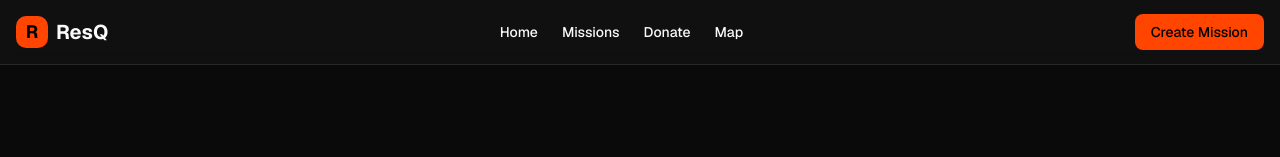
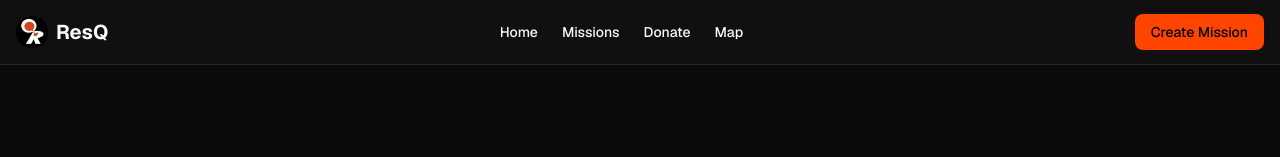
Before and after one commit to cjclarenceretiza/Project-ResQ, a Next.js app: page / in a window 1280 px wide. Shown: the top 157 px of the page. Built offline with nearby package versions, Linux system fonts and the light colour scheme.

Commit message:
logo added

```diff
--- a/components/navigation.tsx
+++ b/components/navigation.tsx
@@ -1,6 +1,7 @@
 "use client"
 
 import Link from "next/link"
+import Image from "next/image"
 import { Button } from "@/components/ui/button"
 import { Menu } from "lucide-react"
 import { useState } from "react"
@@ -13,10 +14,13 @@ export function Navigation() {
       <div className="container mx-auto px-4">
         <div className="flex items-center justify-between h-16">
           {/* Logo */}
-          <Link href="/" className="flex items-center gap-2">
-            <div className="w-8 h-8 bg-[#ff4500] rounded-lg flex items-center justify-center">
-              <span className="text-black font-bold text-lg">R</span>
-            </div>
+            <Link href="/" className="flex items-center gap-2">
+              <Image
+                src="/Logo_Project-ResQ.png"
+                alt="Project-ResQ Logo"
+                width={32}
+                height={32}
+              />
             <span className="font-bold text-xl">ResQ</span>
           </Link>
 
```
Also changed, not shown: public/Logo_Project-ResQ.png (added).
